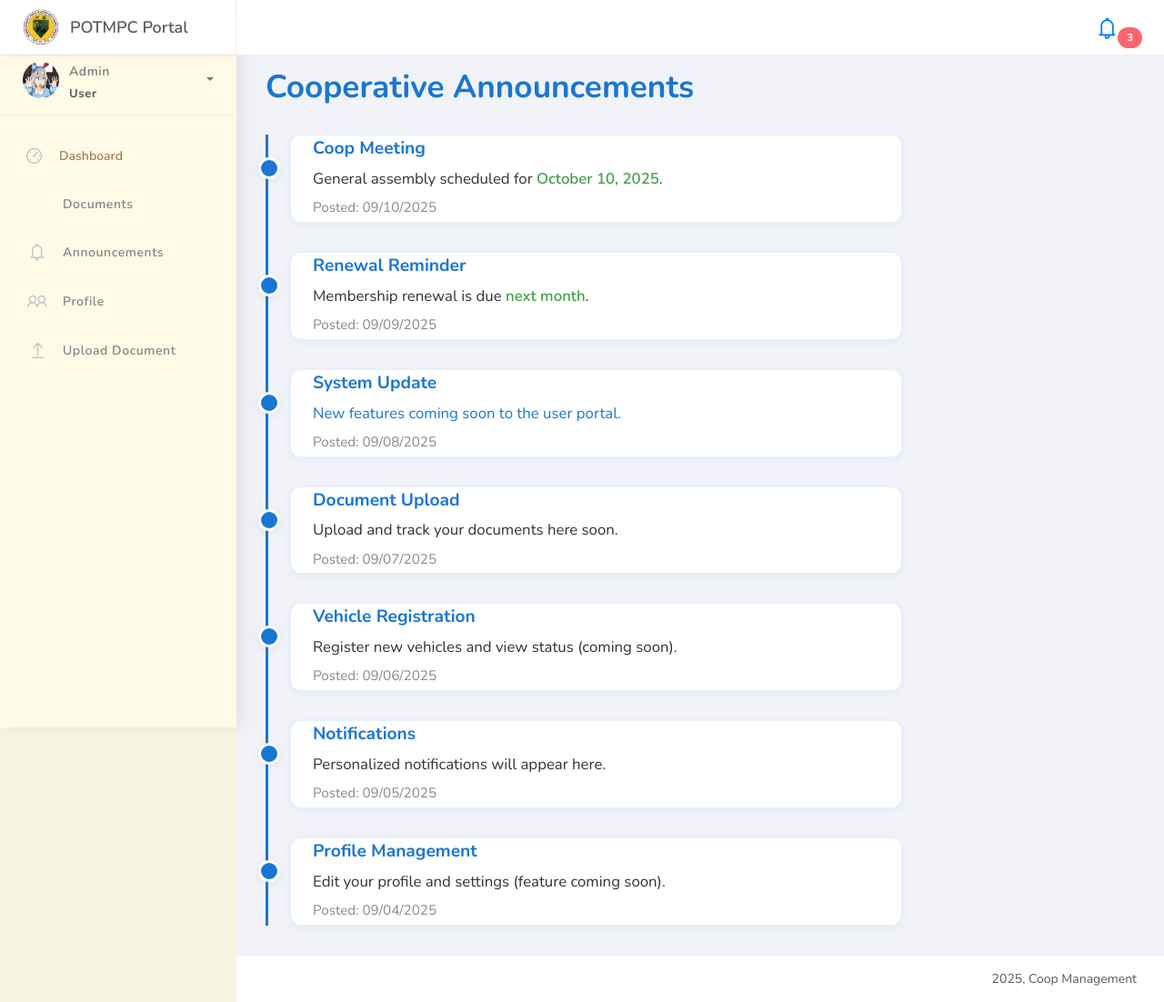
After one commit to Rosetta-Rigor/Palawan-Operative-Transportation-MultiPurpose-Cooperative, a Django app: page /user/announcements/ in a window 1280 px wide. The commit adds this page. Shown: the whole page at 91% size. Run offline with Django 5.2, Linux system fonts and the light colour scheme; a user stored in the database is signed in; some libraries are stand-ins or nearby versions.

Commit message:
phase 2 frontend

```diff
--- a/coop/views.py
+++ b/coop/views.py
@@ -1,4 +1,3 @@
-
 
 # ==== Imports ====
 from django.shortcuts import render, redirect, get_object_or_404
@@ -11,7 +10,6 @@ from django.template.loader import render_to_string
 from django.db.models import Q
 from django.forms import inlineformset_factory
 from django.utils import timezone
-
 from .models import Member, Vehicle, Document
 from .forms import MemberForm, VehicleForm, DocumentForm
 
@@ -84,20 +82,18 @@ def user_profile(request):
     return render(request, "user_profile.html", {"user": user})
 
 @login_required
-def user_vehicles(request):
+def user_announcements(request):
     """
-    List vehicles associated with the logged-in user.
+    Display announcements for the user side (placeholder content).
     """
-    vehicles = Vehicle.objects.filter(member__user=request.user)
-    return render(request, "user_vehicles.html", {"vehicles": vehicles})
+    return render(request, "user_announcements.html")
 
 @login_required
 def user_documents(request):
     """
-    List documents associated with the logged-in user's vehicles.
+    Display documents for the user side (placeholder content).
     """
-    documents = Document.objects.filter(vehicle__member__user=request.user)
-    return render(request, "user_documents.html", {"documents": documents})
+    return render(request, "user_documents.html")
 
 
 @login_required
@@ -161,6 +157,64 @@ def document_add_renewal(request, vehicle_id, renewal_date):
     else:
         form = DocumentForm(initial={'vehicle': vehicle, 'renewal_date': renewal_date})
     return render(request, "document_add.html", {"form": form, "vehicle": vehicle, "renewal_date": renewal_date})
+
+
+# ==== Approve Documents ====
+from django.contrib.admin.views.decorators import staff_member_required
+
+@staff_member_required
+def approve_documents(request):
+    """
+    View to list and approve user-uploaded documents.
+    Placeholder: shows sample documents for now.
+    """
+    documents = [
+        {'id': 1, 'name': 'OR 2025', 'user': 'Qiyana', 'date_uploaded': '2025-09-16', 'status': 'Pending'},
+        {'id': 2, 'name': 'CR 2025', 'user': 'Qiyana', 'date_uploaded': '2025-09-16', 'status': 'Approved'},
+    ]
+    return render(request, "approve_documents.html", {"documents": documents})
+
+@staff_member_required
+def approve_document(request, doc_id):
+    """
+    POST endpoint to approve a document (placeholder logic).
+    """
+    # In real app, update document status in DB
+    return redirect('approve_documents')
+
+# ==== User: Upload Document ====
+from django.contrib.auth.decorators import login_required
+
+@login_required
+def user_upload_document(request):
+    """
+    User view to upload a document (placeholder logic).
+    """
+    if request.method == "POST":
+        # In real app, save uploaded file and details
+        pass
+    return render(request, "user_upload_document.html")
+
+# ==== Broadcast View ====
+from django.contrib.admin.views.decorators import staff_member_required
+
+@staff_member_required
+def broadcast(request):
+    """
+    View to broadcast announcements and notifications to users.
+    Handles GET (show form and recent broadcasts) and POST (save new broadcast).
+    """
+    if 'broadcasts' not in request.session:
+        request.session['broadcasts'] = []
+    broadcasts = request.session['broadcasts']
+    if request.method == "POST":
+        title = request.POST.get('announcement_title')
+        message = request.POST.get('announcement_message')
+        ntype = request.POST.get('notification_type')
+        broadcasts.append({'title': title, 'message': message, 'type': ntype})
+        request.session['broadcasts'] = broadcasts
+    return render(request, "broadcast.html", {"broadcasts": broadcasts})
+
 
 # ==== Class-based Views: Member ====
 
--- a/coopims/urls.py
+++ b/coopims/urls.py
@@ -8,7 +8,13 @@ from django.conf import settings
 from django.conf.urls.static import static
 # ...existing code...
 urlpatterns = [
+    # Removed old admin_approve_documents and admin_approve_document patterns
+    path("user/documents/upload/", views.user_upload_document, name="user_upload_document"),
+    path("documents/approve/", views.approve_documents, name="approve_documents"),
+    path("documents/approve/<int:doc_id>/", views.approve_document, name="approve_document"),
+    path("broadcast/", views.broadcast, name="broadcast"),
     path("admin/", admin.site.urls),
+    # Removed old admin_broadcast pattern
     path("", views.home, name="home"),
     path("members/", views.MemberListView.as_view(), name="member-list"),
     path("members/add/", views.member_add, name="member-add"),
@@ -16,7 +22,7 @@ urlpatterns = [
     path("vehicles/add/", views.VehicleCreateView.as_view(), name="vehicle-add"),
     path("user_home/", views.user_home, name="user_home"),
     path('user/profile/', views.user_profile, name='user_profile'),
-    path('user/vehicles/', views.user_vehicles, name='user_vehicles'),
+    path('user/announcements/', views.user_announcements, name='user_announcements'),
     path('user/documents/', views.user_documents, name='user_documents'),
 
     path('login/', views.custom_login, name='login'),
--- /dev/null
+++ b/static/css/user_announcements.css
@@ -0,0 +1,55 @@
+body {
+    background: #f8f6e3;
+}
+.announcements-header {
+    color: #1976d2;
+    font-size: 2.2rem;
+    font-weight: 700;
+    margin-left: 32px;
+    margin-top: 32px;
+}
+.announcement-timeline {
+    margin: 32px 0 0 32px;
+    padding-left: 24px;
+    border-left: 3px solid #1976d2;
+    max-width: 700px;
+}
+.announcement-event {
+    position: relative;
+    margin-bottom: 32px;
+    padding-left: 24px;
+    background: #fff;
+    border-radius: 12px;
+    box-shadow: 0 2px 8px rgba(25, 118, 210, 0.08);
+    border: 1px solid #e3f2fd;
+}
+.announcement-dot {
+    position: absolute;
+    left: -36px;
+    top: 24px;
+    width: 24px;
+    height: 24px;
+    border-radius: 50%;
+    background: #1976d2;
+    border: 3px solid #fff;
+    box-shadow: 0 2px 8px rgba(25, 118, 210, 0.12);
+}
+.announcement-title {
+    font-weight: 700;
+    color: #1976d2;
+    font-size: 1.2rem;
+    margin-bottom: 6px;
+    display: flex;
+    align-items: center;
+    gap: 8px;
+}
+.announcement-detail {
+    color: #333;
+    font-size: 1.05rem;
+    margin-bottom: 8px;
+}
+.announcement-date {
+    font-size: 0.95rem;
+    color: #888;
+    margin-bottom: 4px;
+}
--- /dev/null
+++ b/static/css/user_custom.css
@@ -0,0 +1,71 @@
+body {
+    background: #f8f6e3;
+    font-family: 'Nunito', sans-serif;
+}
+.user-dashboard-card {
+    background: #fffbe6;
+    border: 2px solid #a67c52;
+    border-radius: 12px;
+    padding: 32px;
+    margin: 32px auto;
+    max-width: 600px;
+    box-shadow: 0 4px 16px rgba(166, 124, 82, 0.08);
+    color: #4e3a21;
+}
+.user-dashboard-card h2 {
+    color: #a67c52;
+}
+.placeholder {
+    color: #388e3c;
+    font-weight: bold;
+}
+.feature-card {
+    background: #fff;
+    border: 1px solid #a67c52;
+    border-radius: 8px;
+    padding: 12px;
+    margin: 8px 0;
+}
+.dashboard-features {
+    margin-top: 24px;
+}
+
+/* Remove default left border from all sidebar links */
+.sidebar .nav .nav-item > a,
+.sidebar .nav .collapse .list-unstyled li a {
+    border-left: 4px solid transparent;
+    transition: border-color 0.2s;
+}
+
+/* Sidebar nav item hover effect */
+.sidebar .nav .nav-item > a:hover,
+.sidebar .nav .nav-item > a:focus {
+    background: #ffe9b3 !important;
+    color: #6B2F13 !important;
+    border-radius: 8px;
+    transition: background 0.2s, color 0.2s;
+}
+/* Collapse menu links hover */
+.sidebar .nav .collapse .list-unstyled li a:hover,
+.sidebar .nav .collapse .list-unstyled li a:focus {
+    background: #ffe9b3 !important;
+    color: #6B2F13 !important;
+    border-radius: 8px;
+    transition: background 0.2s, color 0.2s;
+}
+
+/* Dashboard nav item and collapse links hover fix */
+.sidebar .nav .nav-item > a[data-toggle="collapse"]:hover,
+.sidebar .nav .nav-item > a[data-toggle="collapse"]:focus {
+    background: #ffe9b3 !important;
+    color: #6B2F13 !important;
+    border-radius: 8px;
+    transition: background 0.2s, color 0.2s;
+}
+.sidebar .nav #dashboardMenu ul li a:hover,
+.sidebar .nav #dashboardMenu ul li a:focus {
+    background: #ffe9b3 !important;
+    color: #6B2F13 !important;
+    border-radius: 8px;
+    transition: background 0.2s, color 0.2s;
+}
--- /dev/null
+++ b/templates/user_announcements.html
@@ -0,0 +1,52 @@
+{% extends 'user_base.html' %}
+{% load static %}
+{% block title %}Announcements - Coop Management{% endblock %}
+{% block content %}
+<link rel="stylesheet" href="{% static 'css/user_announcements.css' %}">
+<br><br>
+<h1 class="announcements-header">Cooperative Announcements</h1>
+<div class="announcement-timeline">
+    <div class="announcement-event">
+        <span class="announcement-dot"></span>
+        <div class="announcement-title">Coop Meeting</div>
+        <div class="announcement-detail">General assembly scheduled for <span style="color:#43a047;font-weight:600;">October 10, 2025</span>.</div>
+        <div class="announcement-date">Posted: 09/10/2025</div>
+    </div>
+    <div class="announcement-event">
+        <span class="announcement-dot"></span>
+        <div class="announcement-title">Renewal Reminder</div>
+        <div class="announcement-detail">Membership renewal is due <span style="color:#43a047;font-weight:600;">next month</span>.</div>
+        <div class="announcement-date">Posted: 09/09/2025</div>
+    </div>
+    <div class="announcement-event">
+        <span class="announcement-dot"></span>
+        <div class="announcement-title">System Update</div>
+        <div class="announcement-detail" style="color:#1976d2;">New features coming soon to the user portal.</div>
+        <div class="announcement-date">Posted: 09/08/2025</div>
+    </div>
+    <div class="announcement-event">
+        <span class="announcement-dot"></span>
+        <div class="announcement-title">Document Upload</div>
+        <div class="announcement-detail">Upload and track your documents here soon.</div>
+        <div class="announcement-date">Posted: 09/07/2025</div>
+    </div>
+    <div class="announcement-event">
+        <span class="announcement-dot"></span>
+        <div class="announcement-title">Vehicle Registration</div>
+        <div class="announcement-detail">Register new vehicles and view status (coming soon).</div>
+        <div class="announcement-date">Posted: 09/06/2025</div>
+    </div>
+    <div class="announcement-event">
+        <span class="announcement-dot"></span>
+        <div class="announcement-title">Notifications</div>
+        <div class="announcement-detail">Personalized notifications will appear here.</div>
+        <div class="announcement-date">Posted: 09/05/2025</div>
+    </div>
+    <div class="announcement-event">
+        <span class="announcement-dot"></span>
+        <div class="announcement-title">Profile Management</div>
+        <div class="announcement-detail">Edit your profile and settings (feature coming soon).</div>
+        <div class="announcement-date">Posted: 09/04/2025</div>
+    </div>
+</div>
+{% endblock %}
--- a/templates/user_base.html
+++ b/templates/user_base.html
@@ -9,7 +9,9 @@
 	<link rel="stylesheet" href="https://fonts.googleapis.com/css?family=Nunito:200,300,400,600,700,800,900">
 	<link rel="stylesheet" href="{% static 'css/ready.css' %}">
     <link rel="stylesheet" href="{% static 'css/demo.css' %}">
+	<link rel="stylesheet" href="{% static 'css/user_custom.css' %}">
     <link rel="stylesheet" href="{% static 'css/user_navbar.css' %}">
+	<!-- Sidebar styling now uses user_custom.css -->
 </head>
 <body>
 
@@ -63,8 +65,9 @@
 		<!-- HEADER -->
 		<div class="main-header">
 			<div class="logo-header d-flex align-items-center justify-content-between" style="display: flex; align-items: center; justify-content: space-between;">
-				<a href="{% url 'user_home' %}" class="logo" style="flex: 1 0 auto;">
-					Coop Management
+				<a href="{% url 'user_home' %}" class="logo" style="flex: 1 0 auto; display: flex; align-items: center; gap: 12px;">
+					<img src="{% static 'img/home.png' %}" alt="Logo" style="height:40px; width:auto;">
+					POTMPC Portal
 				</a>
 				<div class="d-flex align-items-center" style="gap: 16px;">
 					<button class="navbar-toggler sidenav-toggler ml-auto" type="button" data-toggle="collapse" data-target="collapse" aria-controls="sidebar" aria-expanded="false" aria-label="Toggle navigation">
@@ -77,7 +80,7 @@
 
 		<!-- SIDEBAR -->
 		<div class="sidebar">
-			<div class="scrollbar-inner sidebar-wrapper">
+		<div class="scrollbar-inner sidebar-wrapper" style="background:#fffbe6;color:#4e3a21;min-height:100vh;width:240px;position:fixed;left:0;top:0;z-index:1000;">
 				<div class="user">
 					<div class="photo">
 						<img src="{% static 'img/boss.jpg' %}" alt="Img Profile">
@@ -106,30 +109,42 @@
 						</div>
 					</div>
 				</div>
-
 				<ul class="nav">
 					<li class="nav-item">
-						<a href="{% url 'user_home' %}">
+						<a class="d-inline-flex align-items-center rounded border-0" data-toggle="collapse" href="#dashboardMenu" role="button" aria-expanded="false" aria-controls="dashboardMenu" style="color:#a67c52;background:none;width:100%;text-align:left;">
 							<i class="la la-dashboard"></i>
-							<p>Dashboard</p>
+							<span>Dashboard</span>
+						</a>
+						<div class="collapse in" id="dashboardMenu">
+							<ul class="list-unstyled fw-normal pb-1 small">
+								<li><a href="{% url 'user_home' %}" style="margin-left: 20px;" class="d-inline-flex text-decoration-none rounded">Home</a></li>
+								<li><a href="#" style="margin-left: 20px;" class="d-inline-flex text-decoration-none rounded">Placeholder</a></li>
+								<li><a href="#" style="margin-left: 20px;" class="d-inline-flex text-decoration-none rounded">Placeholder</a></li>
+							</ul>
+						</div>
+					</li>
+					<li class="nav-item">
+						<a href="{% url 'user_documents' %}">
+							<i class="la la-files"></i>
+							<p>Documents</p>
+						</a>
+					</li>
+					<li class="nav-item">
+						<a href="{% url 'user_announcements' %}">
+							<i class="la la-bell"></i>
+							<p>Announcements</p>
 						</a>
 					</li>
 					<li class="nav-item">
 						<a href="{% url 'user_profile' %}">
 							<i class="la la-users"></i>
-							<p>Documents</p>
+							<p>Profile</p>
 						</a>
 					</li>
 					<li class="nav-item">
-						<a href="{% url 'user_vehicles' %}">
-							<i class="la la-car"></i>
-							<p>Announcements</p>
-						</a>
-					</li>
-					<li class="nav-item">
-						<a href="{% url 'user_documents' %}">
-							<i class="la la-file"></i>
-							<p>Files</p>
+						<a href="{% url 'user_upload_document' %}">
+							<i class="la la-upload"></i>
+							<p>Upload Document</p>
 						</a>
 					</li>
 				</ul>
--- a/templates/user_home.html
+++ b/templates/user_home.html
@@ -25,9 +25,9 @@
                             <div class="p-3 rounded user-home-feature">
                                 <strong>Quick Links</strong>
                                 <ul class="list-unstyled mb-0">
-                                    <li>Members</li>
-                                    <li>Vehicles</li>
-                                    <li>Documents</li>
+                                    <li>Files</li>
+                                    <li>Announcements</li>
+                                    <li>Profile</li>
                                 </ul>
                             </div>
                         </div>
```
Also changed, not shown: static/css/user_documents.css (added, +111 -0 lines), templates/approve_documents.html (added, +40 -0 lines), templates/base.html (+12 -0 lines), templates/broadcast.html (added, +35 -0 lines), templates/user_documents.html (added, +172 -0 lines), templates/user_profile.html (added, +12 -0 lines), templates/user_upload_document.html (added, +20 -0 lines), db.sqlite3.
